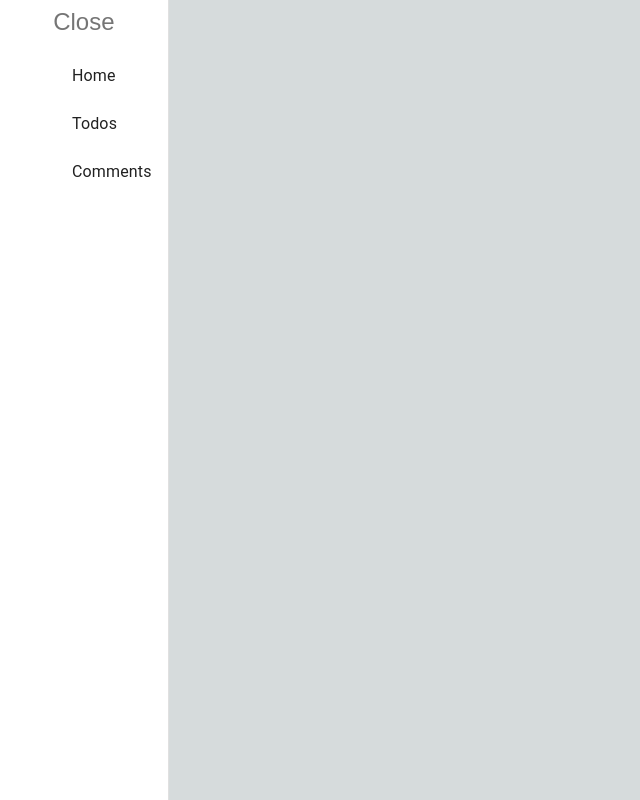
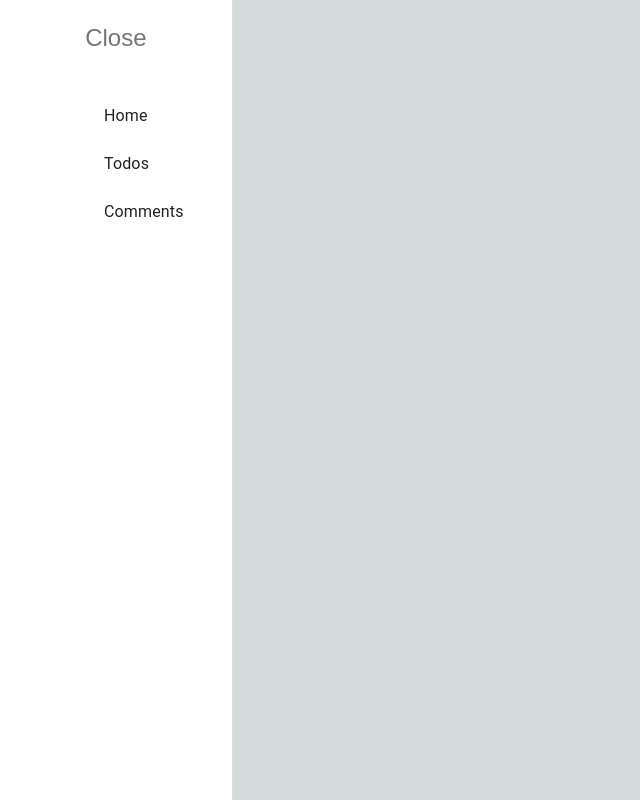
Before and after one commit to ferrarizaum/NextJSAppRouter, a Next.js app: page / in a window 1280 px wide. Both pictures are taken after a click on the button "Open". Shown: the whole page, without its empty margins (0-640 px from the left). Built offline with nearby package versions, Linux system fonts and the light colour scheme.

Commit message:
adding better margin and padding

```diff
--- a/src/components/Sidebar.tsx
+++ b/src/components/Sidebar.tsx
@@ -35,8 +35,10 @@ export default function Sidebar() {
         Open
       </IconButton>
       <Drawer open={open} variant="persistent" anchor="left">
-        <IconButton onClick={handleDrawerClose}>Close</IconButton>
-        <List>
+        <IconButton sx={{ mt: 2 }} onClick={handleDrawerClose}>
+          Close
+        </IconButton>
+        <List sx={{ m: 2, p: 2 }}>
           {["Home", "Todos", "Comments"].map((text, index) => (
             <ListItem key={text} disablePadding>
               <ListItemButton>
```
